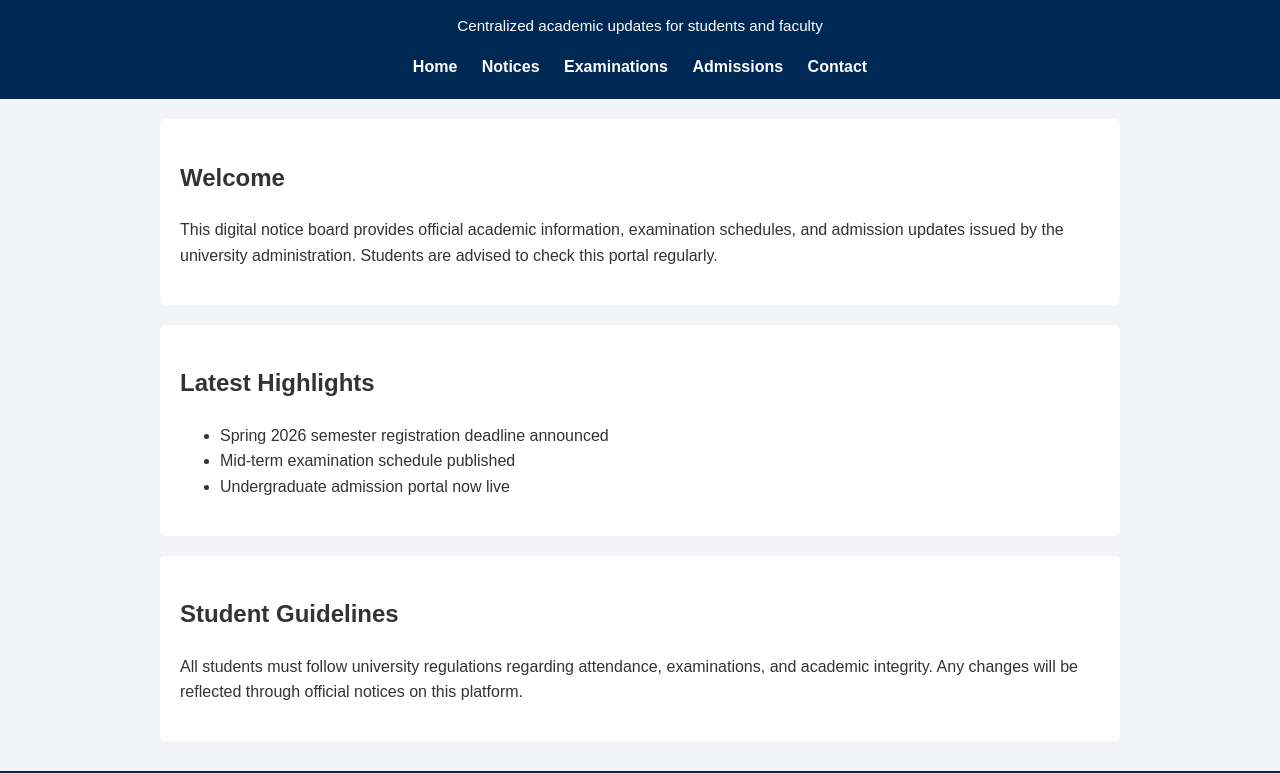
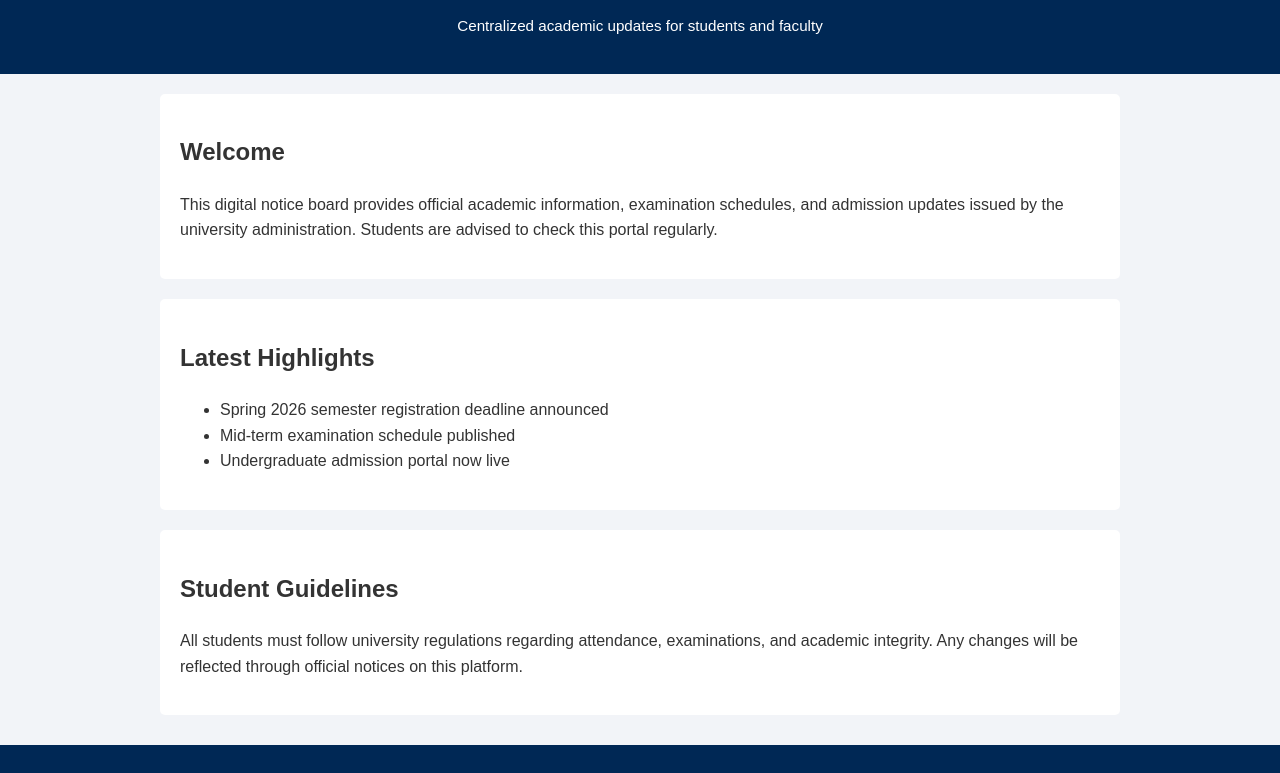
Before and after one commit to UniversityNoticeBoard/Uni-Digital-Notice-Board, a website: page src/index.html in a window 1280 px wide. Shown: the part 100-873 px from the top of the page. Drawn offline with Linux system fonts and the light colour scheme.

Commit message:
Updated code

```diff
--- a/src/index.html
+++ b/src/index.html
@@ -12,11 +12,7 @@
     <p class="tagline">Centralized academic updates for students and faculty</p>
 
     <nav class="navigation">
-      <a href="index.html">Home</a>
-      <a href="notices.html">Notices</a>
-      <a href="exams.html">Examinations</a>
-      <a href="admissions.html">Admissions</a>
-      <a href="contact.html">Contact</a>
+
     </nav>
   </header>
 
```
